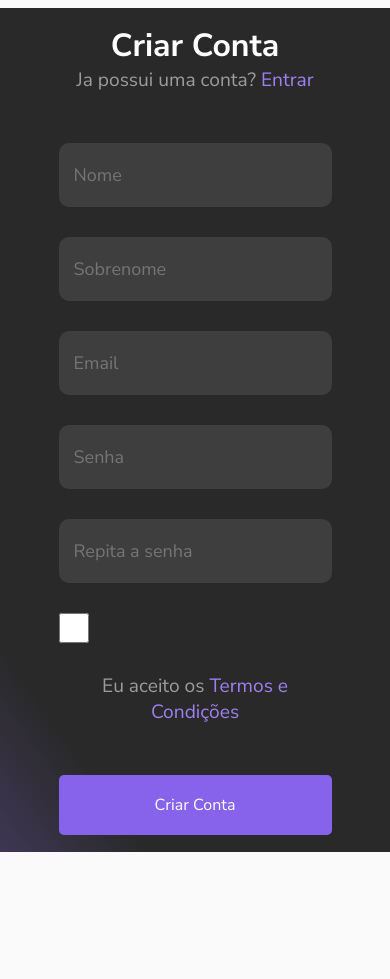
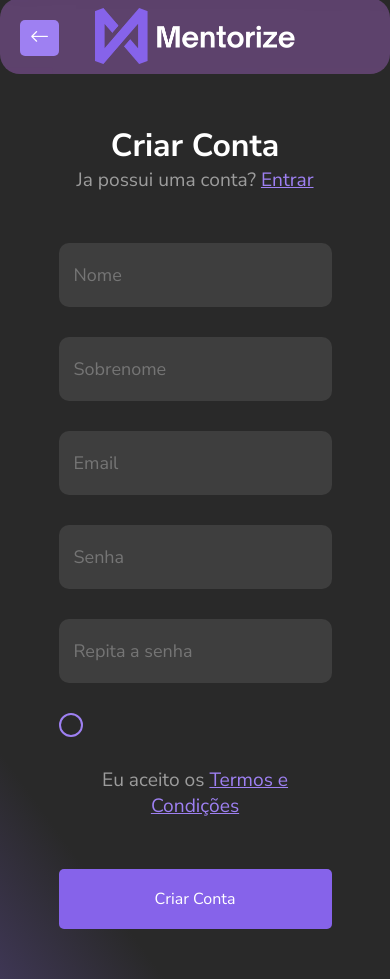
Before and after one commit to endrick-brito/mentorize-frontend, a React (Vite) app: page /registro in a window 390 px wide. Before the commit the page ends 852 px from the top, so only its background shows below. Built offline with nearby package versions, Linux system fonts and the light colour scheme.

Commit message:
Avanço no painel de registro

```diff
--- a/src/assets/pages/Registro/Registro.module.css
+++ b/src/assets/pages/Registro/Registro.module.css
@@ -14,10 +14,15 @@
     }
 
     & .esquerda {
+        display: flex;
+        flex-direction: column;
+        align-items: center;
         background-image: url("./img/imagem.png");
         background-size: cover;
         margin: 35px;
         border-radius: 20px;
+        gap: 20px;
+        padding: 10px;
 
         & a{
             position: fixed;
@@ -30,6 +35,28 @@
             }
         }
 
+        & img{
+            width: 200px;
+        }
+
+        & h1{
+            color: var(--neutral-white);
+            font-weight: 200;
+            max-width: 90%;
+            text-align: center;
+        }
+
+        & .social{
+            display: flex;
+            gap: 30px;
+            align-items: center;
+
+            & i{
+                color: var(--neutral-white);
+                font-size: 2rem;
+                opacity: 0.5;
+            }
+        }
 
     }
 
@@ -45,7 +72,6 @@
             gap: 50px;
 
             & a {
-                text-decoration: none;
                 color: var(--primary-light);
             }
 
@@ -74,9 +100,22 @@
                 box-shadow: 0px 0px 10px 0px var(--primary-light);
             }
 
-            & input[type="checkbox"] {
-                height: 30px;
-                width: 30px;
+            input[type="checkbox"] {
+                appearance: none;
+                height: 24px;
+                width: 24px;
+                border-radius: 50%;
+                border: 2px solid var(--primary-light);
+                background-color: transparent;
+                cursor: pointer;
+                display: inline-block;
+                position: relative;
+                transition: 0.2s;
+            }
+
+            input[type="checkbox"]:checked {
+                background-color: var(--primary-light);
+                border-color: var(--primary-dark);
             }
 
             & button {
@@ -128,6 +167,9 @@
 @media screen and (max-width: 1400px) {
     .esquerda{
         width: 30% !important;
+        & h1, .social{
+            display: none !important;
+        }
     }
     .direita{
         width: 70% !important;
@@ -135,12 +177,25 @@
 }
 
 @media screen and (max-width: 900px) {
-    .esquerda{
-        display: none !important;
+    .registro{
+        margin-top: -90px;
+        flex-direction: column;
+        height: 100% !important;
+        padding-bottom: 50px;
+
+        & .direita, .esquerda{
+            width: 100vw !important;
+        }
+
+        & .esquerda {
+            margin: 0px 0px 50px 0px!important;
+            display: flex;
+            & img{
+                background: none;
+            }
+        }
     }
-    .direita{
-        width: 100% !important;
-    }
+
 }
 
 @media screen and (max-width: 500px) {
--- a/src/assets/pages/Registro/index.jsx
+++ b/src/assets/pages/Registro/index.jsx
@@ -1,12 +1,21 @@
 import styles from './Registro.module.css';
 import { Link } from 'react-router-dom';
 import Botao from '../../components/Botao'
+import Logo from '../../images/logo-horizontal-transparente.png'
 
 function Registro() {
     return (
         <section className={styles.registro}>
             <div className={styles.esquerda}>
-                <Botao text={<i className="bi bi-arrow-left"></i>} url="/"/>
+                <Botao text={<i className="bi bi-arrow-left"></i>} url="/" />
+                <img src={Logo} alt="" />
+                <h1>Com o Mentorize, você cria, gerencia seus cursos e finanças com facilidade.</h1>
+                <div className={styles.social}>
+                    <i className="bi bi-instagram"></i>
+                    <i className="bi bi-youtube"></i>
+                    <i className="bi bi-twitter"></i>
+                    <i className="bi bi-linkedin"></i>
+                </div>
             </div>
             <div className={styles.direita}>
                 <form>
@@ -16,17 +25,17 @@ function Registro() {
                     </div>
                     <div className={styles.campos}>
                         <div className={styles.campo}>
-                            <input type="text" id='nome' placeholder='Nome'/>
-                            <input type="text" id='sobrenome' placeholder='Sobrenome'/>
+                            <input type="text" id='nome' placeholder='Nome' />
+                            <input type="text" id='sobrenome' placeholder='Sobrenome' />
                         </div>
                         <div className={styles.campo}>
-                            <input type="email" id='email' placeholder='Email'/>
+                            <input type="email" id='email' placeholder='Email' />
                         </div>
                         <div className={styles.campo}>
-                            <input type="password" id='senha' placeholder='Senha'/>
+                            <input type="password" id='senha' placeholder='Senha' />
                         </div>
                         <div className={styles.campo}>
-                            <input type="password" id='confirma_senha' placeholder='Repita a senha'/>
+                            <input type="password" id='confirma_senha' placeholder='Repita a senha' />
                         </div>
                         <div className={styles.campo}>
                             <input type="checkbox" name="termos" id="termos" />
```
